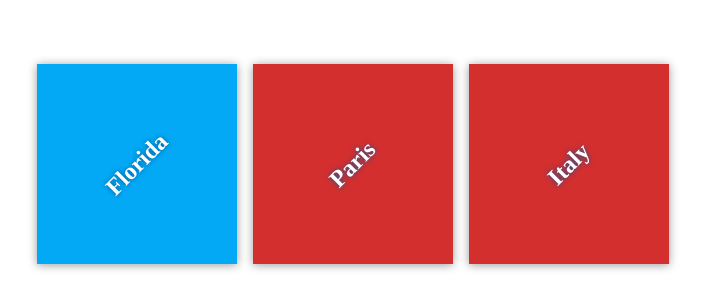
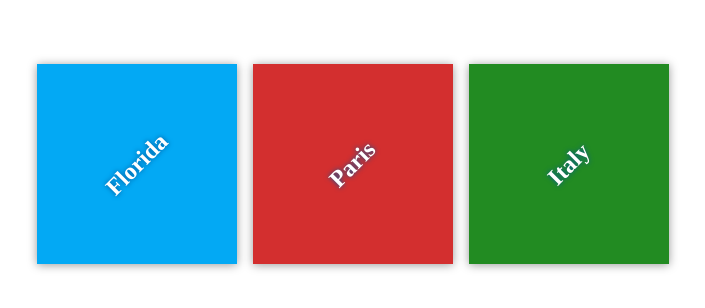
Before and after one commit to ramyamenon27/my-travel-plans, a plain HTML site: page index.html in a window 1280 px wide. Shown: the part 236-544 px from the top of the page, without its empty margins (287-992 px from the left). Drawn offline with Linux system fonts and the light colour scheme.

Commit message:
Styled new destination

```diff
--- a/css/app.css
+++ b/css/app.css
@@ -53,3 +53,7 @@ h2 {
 #paris {
     background-color: #d32f2f;
 }
+
+#italy {
+    background-color: #228B22;
+}
--- a/index.html
+++ b/index.html
@@ -17,7 +17,7 @@
             <div class="destination" id="paris">
                 <h2>Paris</h2>
             </div>
-            <div class="destination" id="paris">
+            <div class="destination" id="italy">
                 <h2>Italy</h2>
             </div>
         </div>
```
